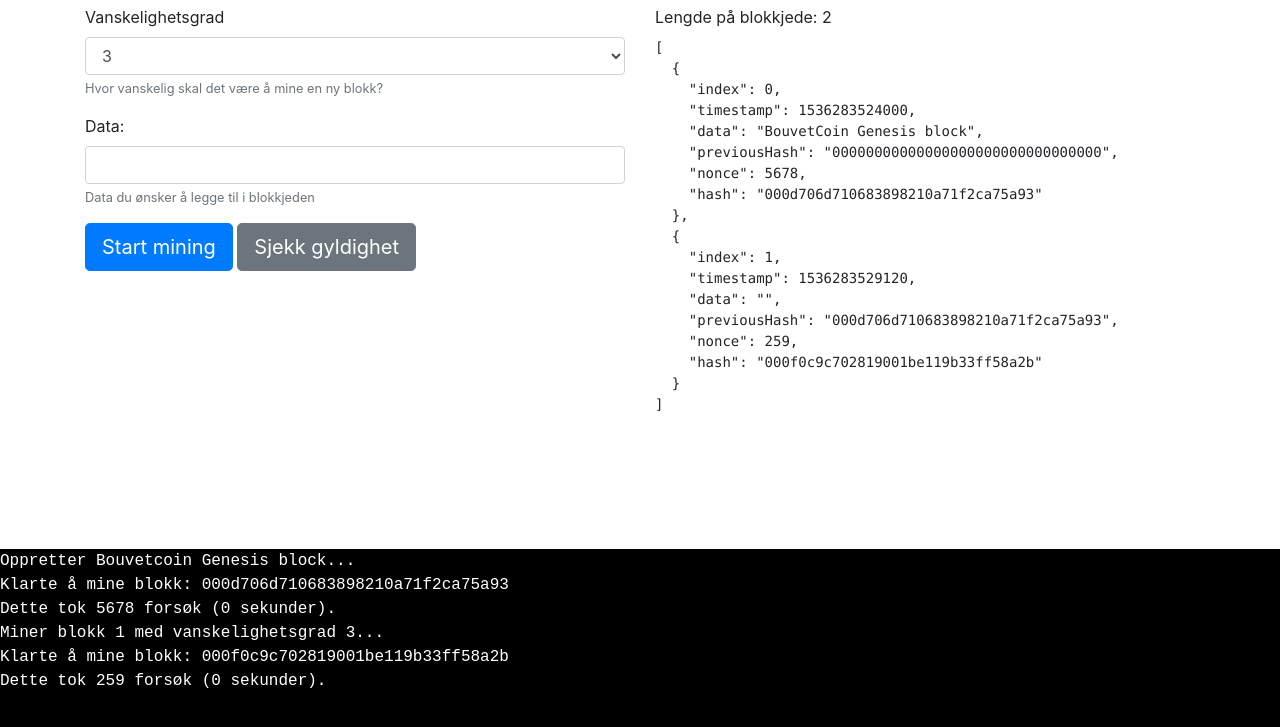
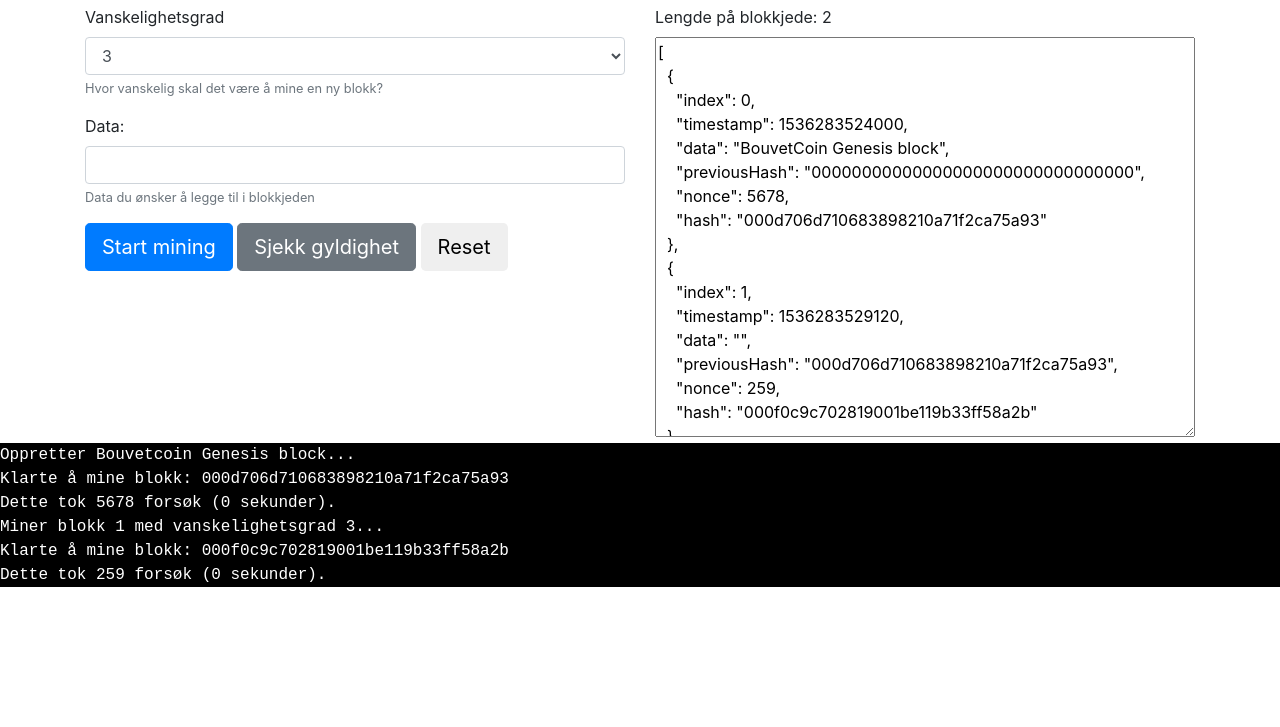
Before and after one commit to kasami/bouvetcoin, a website: page src/index.html in a window 1280 px wide. Both pictures are taken after a click on the button "Start mining". Shown: the part 51-778 px from the top of the page. Drawn offline with nearby package versions, Linux system fonts and the light colour scheme.

Commit message:
Bedre demo

```diff
--- a/src/index.html
+++ b/src/index.html
@@ -15,7 +15,7 @@
     <script src="script.js"></script>
 </head>
 
-<body style="margin-bottom: 220px;">
+<body>
 
     <div class="container">
         <h1>BouvetCoin</h1>
@@ -41,15 +41,16 @@
                 <div class="form-group">
                     <button class="btn btn-primary btn-lg" id="startmining">Start mining</button>
                     <button class="btn btn-secondary btn-lg" id="validate">Sjekk gyldighet</button>
+                    <button class="btn btn-default btn-lg" id="reset">Reset</button>
                 </div>
             </div>
             <div class="col-md-6">
                 <label>Lengde på blokkjede: <span id="length">0</span></label>
-                <div><pre class="prettyprint" id="blokkjede"></pre></div>
+                <div><textarea class="prettyprint" id="blokkjede" style="width: 100%; min-height: 400px;"></textarea></div>
             </div>
         </div>
     </div>
-    <div id="log" style="position: fixed;font-family: monospace;color: white;background: black;width: 100%;height: 200px;left: 0;bottom: 0;overflow-y: scroll;">
+    <div id="log" style="font-family: monospace;color: white;background: black;">
     </div>
 
 </body>
--- a/src/script.js
+++ b/src/script.js
@@ -73,6 +73,13 @@ class BlockChain {
             return false;
         }
 
+        if (this.chain[0].hash.substring(0, difficulty) !== new Array(difficulty + 1).join("0")) {
+            console.log("Ugyldig genesis block hash");
+            console.log("Hash....: " + this.chain[0].hash);
+            console.log("Expected: Starting with " + this.difficulty + " zeros.");
+            return false;
+        }
+
         for(let i = 1; i < this.chain.length; i++) {
             if (this.chain[i].previousHash !== this.chain[i - 1].hash) {
                 console.log("Ugyldig forrige hash i index " + i);
@@ -86,6 +93,12 @@ class BlockChain {
                 console.log("Expected: " + this.chain[i].calculateHash());
                 return false;
             }
+            if (this.chain[i].hash.substring(0, difficulty) !== new Array(difficulty + 1).join("0")) {
+                console.log("Ugyldig hash i index " + i);
+                console.log("Hash....: " + this.chain[i].hash);
+                console.log("Expected: Starting with " + this.difficulty + " zeros.");
+                return false;
+            }
         }
         return true;
     }
@@ -96,7 +109,19 @@ function updateUI() {
         return;
     }
     jQuery("#length").text(window.bouvetCoin.getNextIndex());
-    document.getElementById('blokkjede').innerHTML = JSON.stringify(window.bouvetCoin.chain, null, 2);
+    document.getElementById('blokkjede').value = JSON.stringify(window.bouvetCoin.chain, null, 2);
+}
+
+function readChain() {
+     var parsed = JSON.parse(document.getElementById('blokkjede').value);
+     window.bouvetCoin.chain = [];
+     parsed.forEach(element => {
+        var tempBlock = new Block(element['index'], element['data'], element['previousHash']);
+        tempBlock.timestamp = element['timestamp'];
+        tempBlock.hash = element['hash'];
+        tempBlock.nonce = element['nonce'];
+        window.bouvetCoin.chain.push(tempBlock);
+     });
 }
 
 
@@ -116,18 +141,25 @@ $( document ).ready(function() {
     window.bouvetCoin = new BlockChain();
 
     jQuery("#difficulty").change(function () {
+        readChain();
         var diff = jQuery("#difficulty").val();
         console.log("Endrer vanskelighetsgraden på mining til " + diff);
         bouvetCoin.difficulty = parseInt(diff);
     })
 
     jQuery("#validate").click(function () {
+        readChain();
         if (bouvetCoin.isChainValid()) {
             console.log("Blokkjeden er gyldig!");
         }
     })
 
+    jQuery("#reset").click(function () {
+        window.location.reload(false);
+    })
+
     jQuery("#startmining").click(function () {
+        readChain();
         var data = $("#data").val();
         $("#data").val("");
         jQuery("#startmining").attr("disabled", true);
```
